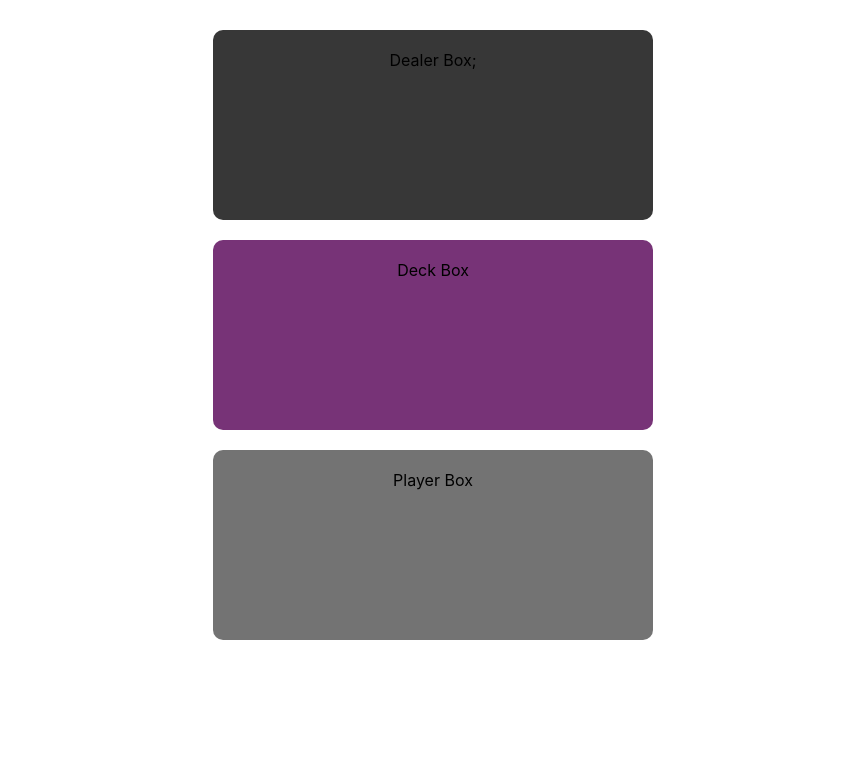
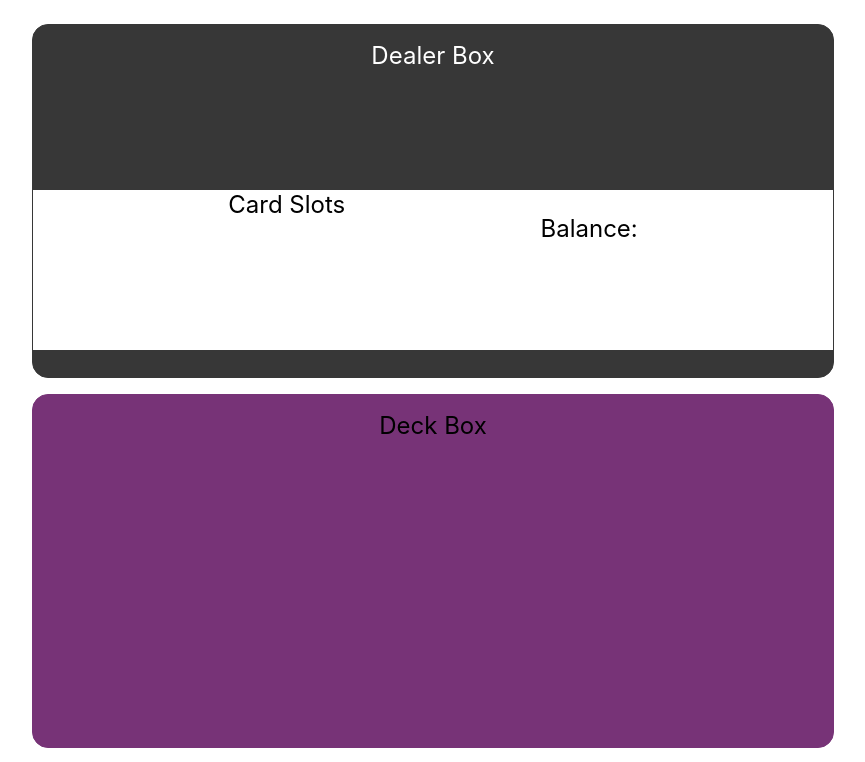
Before and after one commit to rohitgj169/blackest-jack, a React (Create React App) app: page / in a window 1280 px wide. Shown: the top 762 px of the page, without its empty margins (207-1072 px from the left). Built offline with nearby package versions, Linux system fonts and the light colour scheme.

Commit message:
Placeholders for card slots, bet amount, balance

```diff
--- a/src/App.css
+++ b/src/App.css
@@ -4,41 +4,6 @@
   align-items: center;
   justify-content: center;
   text-align: center;
-  padding: 20px;
-
+  padding: 1rem;
+  font-size: 1.5rem;
 }
-
-.App-logo {
-  height: 40vmin;
-  pointer-events: none;
-}
-
-@media (prefers-reduced-motion: no-preference) {
-  .App-logo {
-    animation: App-logo-spin infinite 20s linear;
-  }
-}
-
-.App-header {
-  background-color: #282c34;
-  min-height: 100vh;
-  display: flex;
-  flex-direction: column;
-  align-items: center;
-  justify-content: center;
-  font-size: calc(10px + 2vmin);
-  color: white;
-}
-
-.App-link {
-  color: #61dafb;
-}
-
-@keyframes App-logo-spin {
-  from {
-    transform: rotate(0deg);
-  }
-  to {
-    transform: rotate(360deg);
-  }
-}
--- a/src/App.js
+++ b/src/App.js
@@ -11,10 +11,11 @@ function App() {
 
   const [deckState, setDeckState] = useState(newDeck);
 
+
   return (
     <div className="App">
       <Dealer/>
-      <Deck/>
+      <Deck deckState={deckState} setDeckState={setDeckState}/>
       <Player/>
     </div>
   );
--- a/src/components/Dealer/Dealer.css
+++ b/src/components/Dealer/Dealer.css
@@ -1,8 +1,20 @@
 .Dealer {
-    border-radius: 10px;
+    border-radius: 1rem;
+    border: .01rem solid #373737;
     background: #373737;
-    padding: 20px;
-    margin: 10px;
-    width: 400px;
-    height: 150px;
+    padding: 1rem 0;
+    margin: 0.5rem;
+    width: 50rem;
+    height: 20rem;
+    color: #FFF;
 }
+
+.card-bar {
+    background: #FFF;
+    height: 10rem;
+    margin-top: 7.5rem;
+    display: flex;
+    flex-direction: row;
+    justify-content: space-evenly;
+    color: #000;
+}
--- a/src/components/Dealer/Dealer.jsx
+++ b/src/components/Dealer/Dealer.jsx
@@ -4,7 +4,14 @@ import './Dealer.css';
 export default function Dealer() {
     return (
         <div className="Dealer">
-            Dealer Box;
+            Dealer Box
+            <div className="card-bar">
+                {/* Card Components, Balance*/}
+                <div>Card Slots</div>
+                <div>
+                    <p>Balance:</p>
+                </div>
+            </div>
         </div>
     )
 }
--- a/src/components/Deck/Deck.css
+++ b/src/components/Deck/Deck.css
@@ -1,8 +1,9 @@
 .Deck {
-    border-radius: 10px;
+    border-radius: 1rem;
+    border: .01rem solid #773377;
     background: #773377;
-    padding: 20px;
-    margin: 10px;
-    width: 400px;
-    height: 150px;
+    padding: 1rem 0;
+    margin: 0.5rem;
+    width: 50rem;
+    height: 20rem;
 }
--- a/src/components/Deck/Deck.jsx
+++ b/src/components/Deck/Deck.jsx
@@ -1,10 +1,11 @@
 import React from 'react'
 import './Deck.css'
 
-export default function Deck() {
+export default function Deck({deckState, setDeckState}) {
     return (
         <div className="Deck">
             Deck Box
+            {/* <p>{deckState[51].value} of {deckState[51].suit}</p> */}
         </div>
     )
 }
--- a/src/components/Player/Player.css
+++ b/src/components/Player/Player.css
@@ -1,8 +1,18 @@
 .Player {
-    border-radius: 10px;
+    border-radius: 1rem;
+    border: .01rem solid #737373;
     background: #737373;
-    padding: 20px;
-    margin: 10px;
-    width: 400px;
-    height: 150px;
+    padding: 1rem 0;
+    margin: 0.5rem;
+    width: 50rem;
+    height: 20rem;
 }
+
+.card-bar {
+    background: #FFF;
+    height: 10rem;
+    margin-top: 7.5rem;
+    display: flex;
+    flex-direction: row;
+    justify-content: space-evenly;
+}
--- a/src/components/Player/Player.jsx
+++ b/src/components/Player/Player.jsx
@@ -5,6 +5,14 @@ export default function Player() {
     return (
         <div className="Player">
             Player Box
+            <div className="card-bar">
+                {/* Card Components (max 5 slots), Bet Amount, Balance*/}
+                <div>Card Slots</div>
+                <div>
+                    <p>Bet Amount:</p>
+                    <p>Balance:</p>
+                </div>
+            </div>
         </div>
     )
 }
--- a/src/utilities/cards.js
+++ b/src/utilities/cards.js
@@ -4,7 +4,7 @@ function card(value,suit){
 }
 
 export function deck(){
-    this.values = ['2','3','4','5','6','7','8','9','10','J','Q','K','A'];
+    this.values = ['2','3','4','5','6','7','8','9','10','Jack','Queen','King','Ace'];
     this.suits = ['Clubs','Diamonds','Hearts','Spades'];
     let cards = [];
 
```
